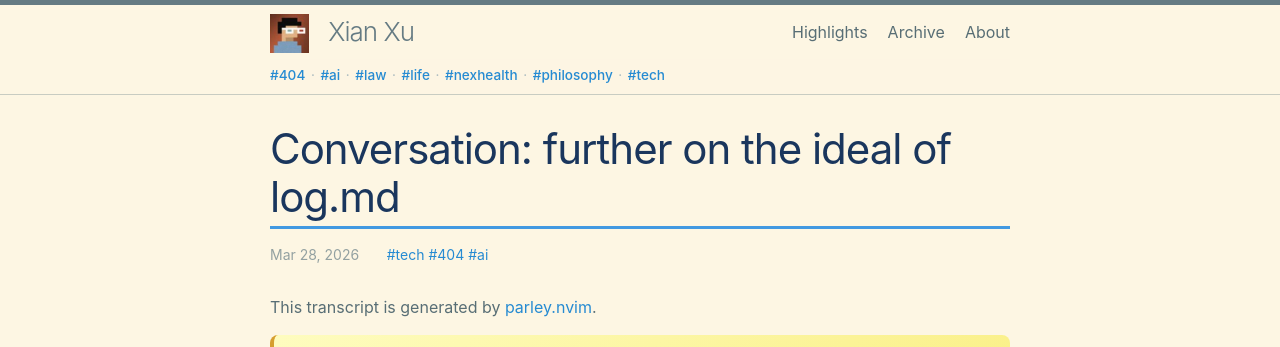
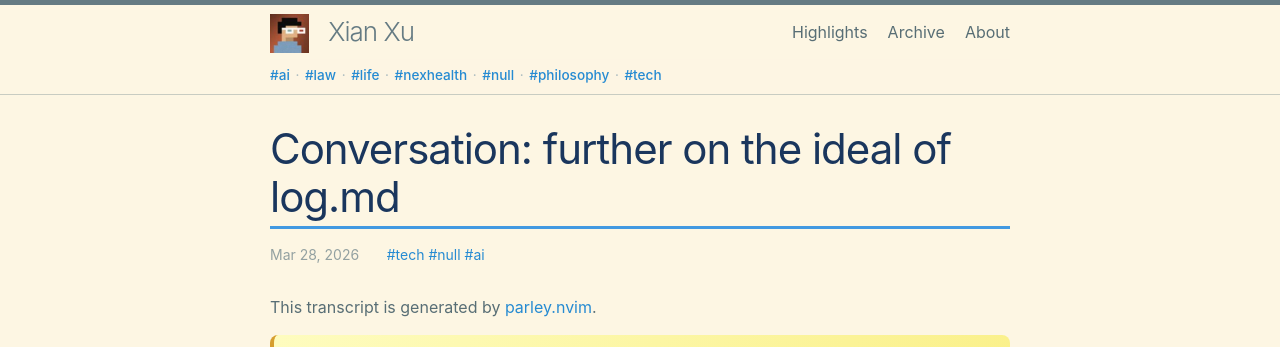
Before and after one commit to xianxu/xianxu.github.io, a Jekyll site: the page built from _posts/2026-03-28-further_on_the_ideal_of_logmd.markdown, in a window 1280 px wide and 900 px high. Shown: the top 347 px of the window. Built offline with Jekyll 4.4.1, drawn with Linux system fonts in a browser that asks for light colours; comment, search, counter and statistics services are not loaded.

Commit message:
Sync latest _posts from remote land

```diff
--- a/_posts/2026-03-28-agentic_state_management.markdown
+++ b/_posts/2026-03-28-agentic_state_management.markdown
@@ -2,7 +2,7 @@
 layout: post
 title:  'Conversation: agentic state management'
 date:   2026-03-28
-tags: [tech, "404", ai]
+tags: tech null ai
 comments: true
 hidden: true
 ---
--- a/_posts/2026-03-28-further_on_the_ideal_of_logmd.markdown
+++ b/_posts/2026-03-28-further_on_the_ideal_of_logmd.markdown
@@ -2,7 +2,7 @@
 layout: post
 title:  'Conversation: further on the ideal of log.md'
 date:   2026-03-28
-tags: [tech, "404", ai]
+tags: tech null ai
 comments: true
 hidden: true
 ---
```
